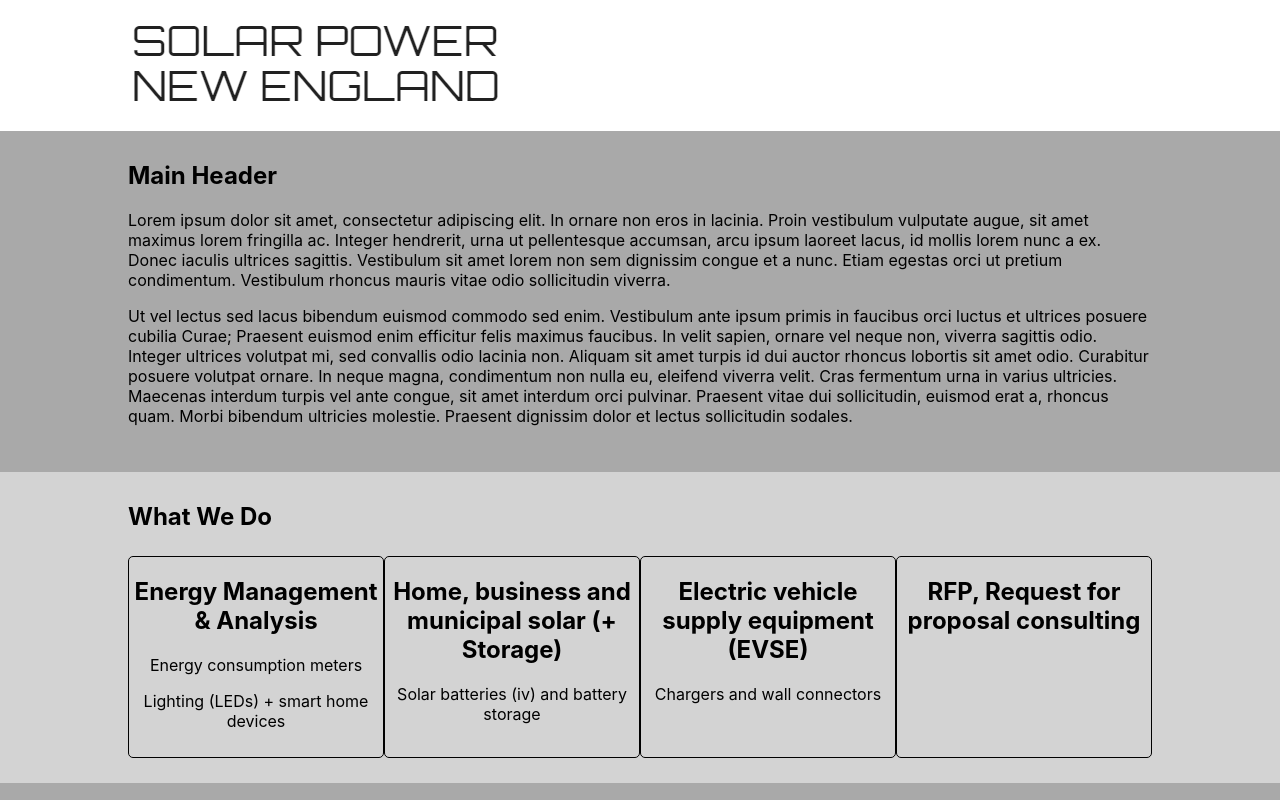
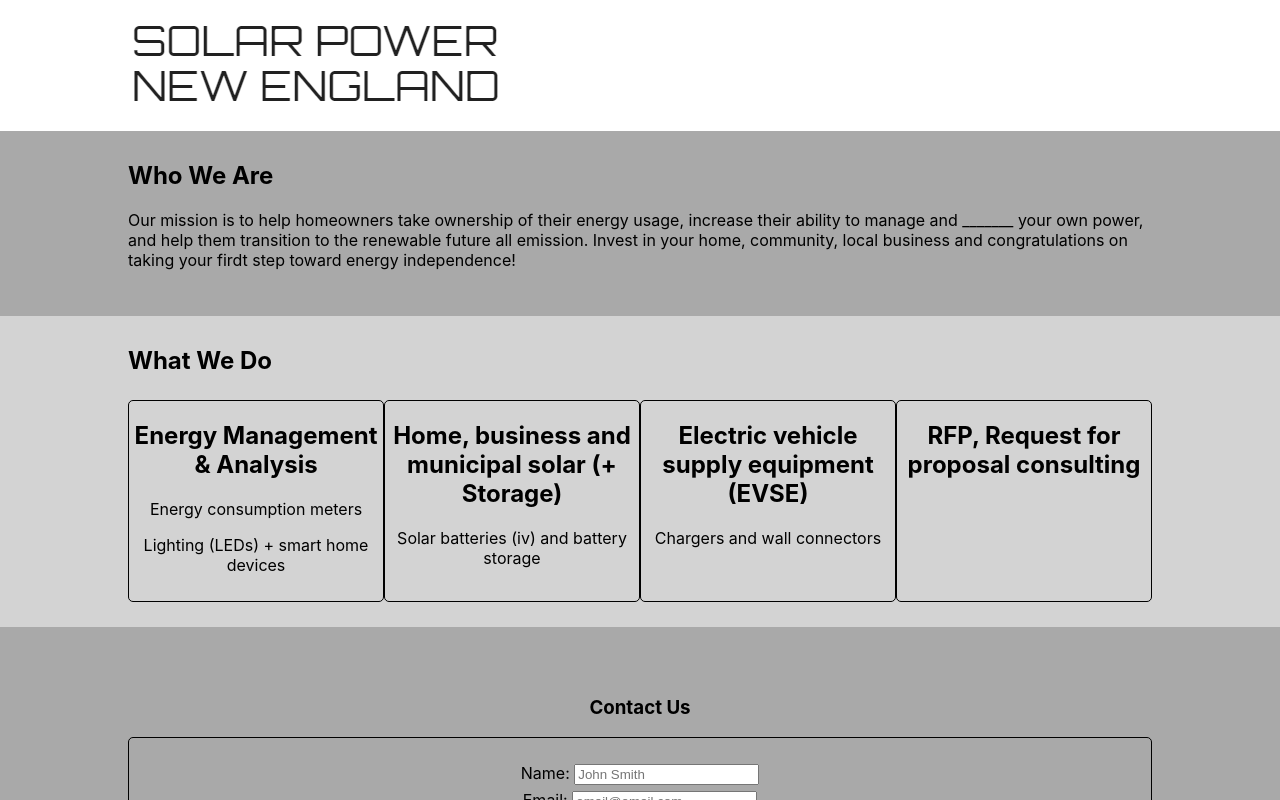
Before and after one commit to robitaille1/solar-ne, a React (Create React App) app: page / in a window 1280 px wide. Shown: the top 800 px of the page. Built offline with nearby package versions, Linux system fonts and the light colour scheme.

Commit message:
added SPNE logo

```diff
--- a/src/components/MainHeader/MainHeader.js
+++ b/src/components/MainHeader/MainHeader.js
@@ -6,12 +6,9 @@ function MainHeader() {
       <main className='MainHeader'>
             <div className='container'>
                 <section className='main-header' role='main'>
-                    <h2 className='main-header'>Main Header</h2>
+                    <h2 className='main-header'>Who We Are</h2>
                     <p className='main-text'>
-                        Lorem ipsum dolor sit amet, consectetur adipiscing elit. In ornare non eros in lacinia. Proin vestibulum vulputate augue, sit amet maximus lorem fringilla ac. Integer hendrerit, urna ut pellentesque accumsan, arcu ipsum laoreet lacus, id mollis lorem nunc a ex. Donec iaculis ultrices sagittis. Vestibulum sit amet lorem non sem dignissim congue et a nunc. Etiam egestas orci ut pretium condimentum. Vestibulum rhoncus mauris vitae odio sollicitudin viverra.
-                    </p>
-                    <p>
-                        Ut vel lectus sed lacus bibendum euismod commodo sed enim. Vestibulum ante ipsum primis in faucibus orci luctus et ultrices posuere cubilia Curae; Praesent euismod enim efficitur felis maximus faucibus. In velit sapien, ornare vel neque non, viverra sagittis odio. Integer ultrices volutpat mi, sed convallis odio lacinia non. Aliquam sit amet turpis id dui auctor rhoncus lobortis sit amet odio. Curabitur posuere volutpat ornare. In neque magna, condimentum non nulla eu, eleifend viverra velit. Cras fermentum urna in varius ultricies. Maecenas interdum turpis vel ante congue, sit amet interdum orci pulvinar. Praesent vitae dui sollicitudin, euismod erat a, rhoncus quam. Morbi bibendum ultricies molestie. Praesent dignissim dolor et lectus sollicitudin sodales.
+                        Our mission is to help homeowners take ownership of their energy usage, increase their ability to manage and _______ your own power, and help them transition to the renewable future all emission. Invest in your home, community, local business and congratulations on taking your firdt step toward energy independence!
                     </p>
                 </section>
             </div>
```
